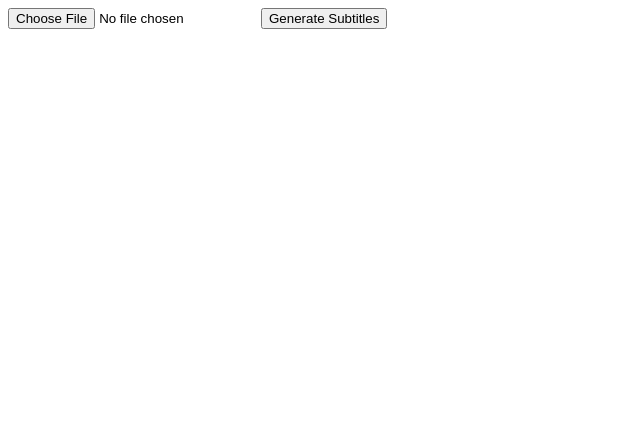
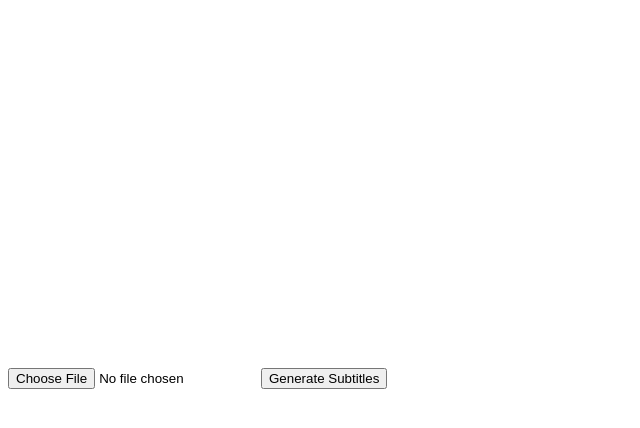
Before and after one commit to foomprep/subtitler, a React (Vite) app: page / in a window 1280 px wide. Shown: the top 428 px of the page, without its empty margins (0-640 px from the left). Built offline with nearby package versions, Linux system fonts and the light colour scheme.

Commit message:
Add video player and load video on button click

```diff
--- a/src/App.jsx
+++ b/src/App.jsx
@@ -1,7 +1,9 @@
 import { useState } from "react";
+import ReactPlayer from "react-player";
 
 function App() {
   const [selectedFile, setSelectedFile] = useState();
+  const [videoURL, setVideoURL] = useState();
 
   const changeHandler = (event) => {
     setSelectedFile(event.target.files[0]);
@@ -9,10 +11,12 @@ function App() {
 
   const handleUpload = () => {
     console.log(selectedFile);
+    setVideoURL(URL.createObjectURL(selectedFile));
   }
 
   return (
     <div>
+      <ReactPlayer url={videoURL} controls />
       <input
         type="file"
         name="media"
```
